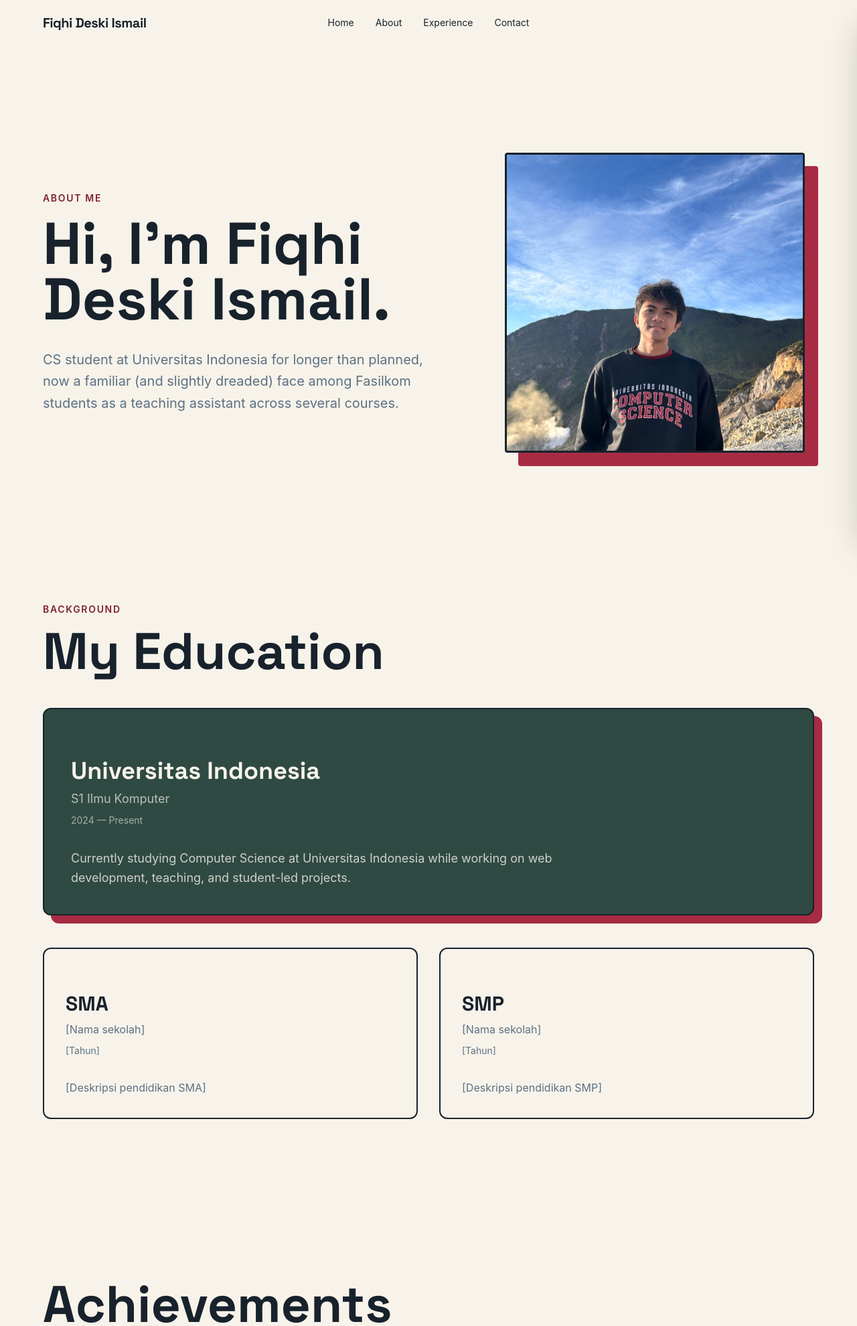
After one commit to iD3sk/myportofolio, a Django app: page /about/ in a window 1280 px wide. The commit adds this page. Shown: the top 1980 px of the page at 67% size. Run offline with Django 5.2, Linux system fonts and the light colour scheme.

Commit message:
feat: add standalone about page

```diff
--- a/main/urls.py
+++ b/main/urls.py
@@ -1,10 +1,11 @@
 from django.urls import path
 
-from main.views import show_main, show_experience
+from main.views import show_main, show_experience, show_about
 
 app_name = "main"
 
 urlpatterns = [
     path("", show_main, name="show_main"),
     path("experience/", show_experience, name="show_experience"),
+    path("about/", show_about, name="show_about")
 ]
--- a/main/views.py
+++ b/main/views.py
@@ -21,3 +21,15 @@ def show_experience(request):
         "experience_list": Experience.objects.all(),
     }
     return render(request, "experiences.html", context)
+
+
+def show_about(request):
+    context = {
+        "name": "Fiqhi Deski Ismail",
+        "bio": (
+            "CS student at Universitas Indonesia for longer than planned, now a familiar "
+            "(and slightly dreaded) face among Fasilkom students as a teaching assistant "
+            "across several courses."
+        ),
+    }
+    return render(request, "about.html", context)
--- /dev/null
+++ b/templates/about.html
@@ -0,0 +1,86 @@
+{% extends "base.html" %} {% block title %}About {{ name }} - Portfolio{% endblock %} {% block content %}
+<section id="about" class="px-5 pt-32 pb-20 md:px-10 md:pt-40 md:pb-28">
+  <div class="mx-auto grid max-w-6xl gap-12 md:grid-cols-[1fr_0.8fr] md:items-center md:gap-20">
+    <div>
+      <p class="text-sm font-semibold tracking-[0.12em] text-accent-dark uppercase">About me</p>
+      <h1 class="mt-4 max-w-2xl font-display text-[clamp(3rem,7vw,5.5rem)] leading-[0.95] font-bold">Hi, I'm {{ name }}.</h1>
+      <p class="mt-8 max-w-xl text-lg leading-relaxed text-muted md:text-xl">{{ bio }}</p>
+    </div>
+
+    <div class="relative mx-auto w-full max-w-md">
+      <div class="absolute top-5 left-5 h-full w-full rounded-default bg-accent" aria-hidden="true"></div>
+      <img
+        class="relative aspect-square w-full rounded-default border-[3px] border-ink object-cover"
+        src="/static/img/foto fiqhi.jpeg"
+        alt="Portrait of {{ name }}"
+      />
+    </div>
+  </div>
+</section>
+
+<section id="education" class="px-5 py-20 md:px-10 md:py-28">
+  <div class="mx-auto max-w-6xl">
+    <p class="text-sm font-semibold tracking-[0.12em] text-accent-dark uppercase">Background</p>
+    <h2 class="mt-4 font-display text-[clamp(2.75rem,6vw,5rem)] leading-[0.95] font-bold">My Education</h2>
+
+    <article
+      class="mt-12 rounded-xl border-2 border-ink bg-secondary p-6 text-paper shadow-[8px_8px_0_var(--color-accent)] md:p-10 md:shadow-[12px_12px_0_var(--color-accent)]"
+    >
+      <h3 class="mt-8 font-display text-3xl font-bold md:text-4xl">Universitas Indonesia</h3>
+      <p class="mt-2 text-lg text-paper/70">S1 Ilmu Komputer</p>
+      <p class="mt-2 text-sm text-paper/60">2024 &mdash; Present</p>
+      <p class="mt-8 max-w-3xl text-base leading-relaxed text-paper/80 md:text-lg">
+        Currently studying Computer Science at Universitas Indonesia while working on web development, teaching, and student-led projects.
+      </p>
+    </article>
+
+    <div class="mt-12 grid gap-8 md:grid-cols-2">
+      <article class="rounded-xl border-2 border-ink bg-paper p-6 md:p-8">
+        <h3 class="mt-8 font-display text-2xl font-bold md:text-3xl">SMA</h3>
+        <p class="mt-2 text-muted">[Nama sekolah]</p>
+        <p class="mt-2 text-sm text-muted">[Tahun]</p>
+        <p class="mt-8 leading-relaxed text-muted">[Deskripsi pendidikan SMA]</p>
+      </article>
+
+      <article class="rounded-xl border-2 border-ink bg-paper p-6 md:p-8">
+        <h3 class="mt-8 font-display text-2xl font-bold md:text-3xl">SMP</h3>
+        <p class="mt-2 text-muted">[Nama sekolah]</p>
+        <p class="mt-2 text-sm text-muted">[Tahun]</p>
+        <p class="mt-8 leading-relaxed text-muted">[Deskripsi pendidikan SMP]</p>
+      </article>
+    </div>
+  </div>
+</section>
+
+<section id="achievements" class="px-5 py-20 md:px-10 md:py-28">
+  <div class="mx-auto max-w-6xl">
+    <h2 class="mt-4 font-display text-[clamp(2.75rem,6vw,5rem)] leading-[0.95] font-bold">Achievements</h2>
+    <p class="mt-6 max-w-2xl text-lg leading-relaxed text-muted md:text-xl">Recognition from competitions, academic work, and other milestones.</p>
+
+    <div class="mt-12 border-t border-ink/20">
+      <article class="grid gap-6 border-b border-ink/20 py-8 md:grid-cols-[8rem_1fr_auto] md:items-center md:gap-8 md:py-10">
+        <div class="flex h-20 w-20 items-center justify-center border border-accent text-center text-xs font-bold tracking-[0.12em] text-accent-dark uppercase">
+          Silver
+        </div>
+        <div>
+          <h3 class="font-display text-2xl leading-tight font-bold md:text-3xl">Second Rank &mdash; Indonesian National Olympiad in Informatics at Provincial Level (OSN-P)</h3>
+          <p class="mt-2 text-muted">Pusat Prestasi Nasional Indonesia</p>
+          <p class="mt-4 max-w-3xl leading-relaxed text-muted">Ranked 2nd out of all participants in West Sumatera.</p>
+        </div>
+        <p class="font-mono text-sm tracking-[0.08em] text-muted md:self-center">2024</p>
+      </article>
+
+      <article class="grid gap-6 border-b border-ink/20 py-8 md:grid-cols-[8rem_1fr_auto] md:items-center md:gap-8 md:py-10">
+        <div class="flex h-20 w-20 items-center justify-center border border-accent text-center text-xs font-bold tracking-[0.12em] text-accent-dark uppercase">
+          Bronze
+        </div>
+        <div>
+          <h3 class="font-display text-2xl leading-tight font-bold md:text-3xl">First Rank &mdash; Indonesian National Olympiad in Informatics at City Level (OSN-K)</h3>
+          <p class="mt-2 text-muted">Pusat Prestasi Nasional</p>
+        </div>
+        <p class="font-mono text-sm tracking-[0.08em] text-muted md:self-center">2024</p>
+      </article>
+    </div>
+  </div>
+</section>
+{% endblock %}
--- a/templates/components/navbar.html
+++ b/templates/components/navbar.html
@@ -6,7 +6,7 @@
 
     <nav aria-label="Main navigation" class="absolute left-1/2 hidden -translate-x-1/2 items-center gap-8 md:flex">
       <a class="text-sm text-ink no-underline transition-colors hover:text-primary" href="{% url 'main:show_main' %}">Home</a>
-      <a class="text-sm text-ink no-underline transition-colors hover:text-primary" href="{% url 'main:show_main' %}#profile">About</a>
+      <a class="text-sm text-ink no-underline transition-colors hover:text-primary" href="{% url 'main:show_about' %}">About</a>
       <a class="text-sm text-ink no-underline transition-colors hover:text-primary" href="{% url 'main:show_experience' %}">Experience</a>
       <a class="text-sm text-ink no-underline transition-colors hover:text-primary" href="mailto:your-email@example.com">Contact</a>
     </nav>
@@ -56,7 +56,7 @@
 
   <nav class="mt-10 flex flex-col gap-6 text-4xl font-medium">
     <a class="transition-colors hover:text-primary" href="{% url 'main:show_main' %}">Home</a>
-    <a class="transition-colors hover:text-primary" href="{% url 'main:show_main' %}#profile">About</a>
+    <a class="transition-colors hover:text-primary" href="{% url 'main:show_about' %}">About</a>
     <a class="transition-colors hover:text-primary" href="{% url 'main:show_experience' %}">Experience</a>
     <a class="transition-colors hover:text-primary" href="mailto:your-email@example.com">Contact</a>
   </nav>
```
Also changed, not shown: static/css/tailwind.css.
